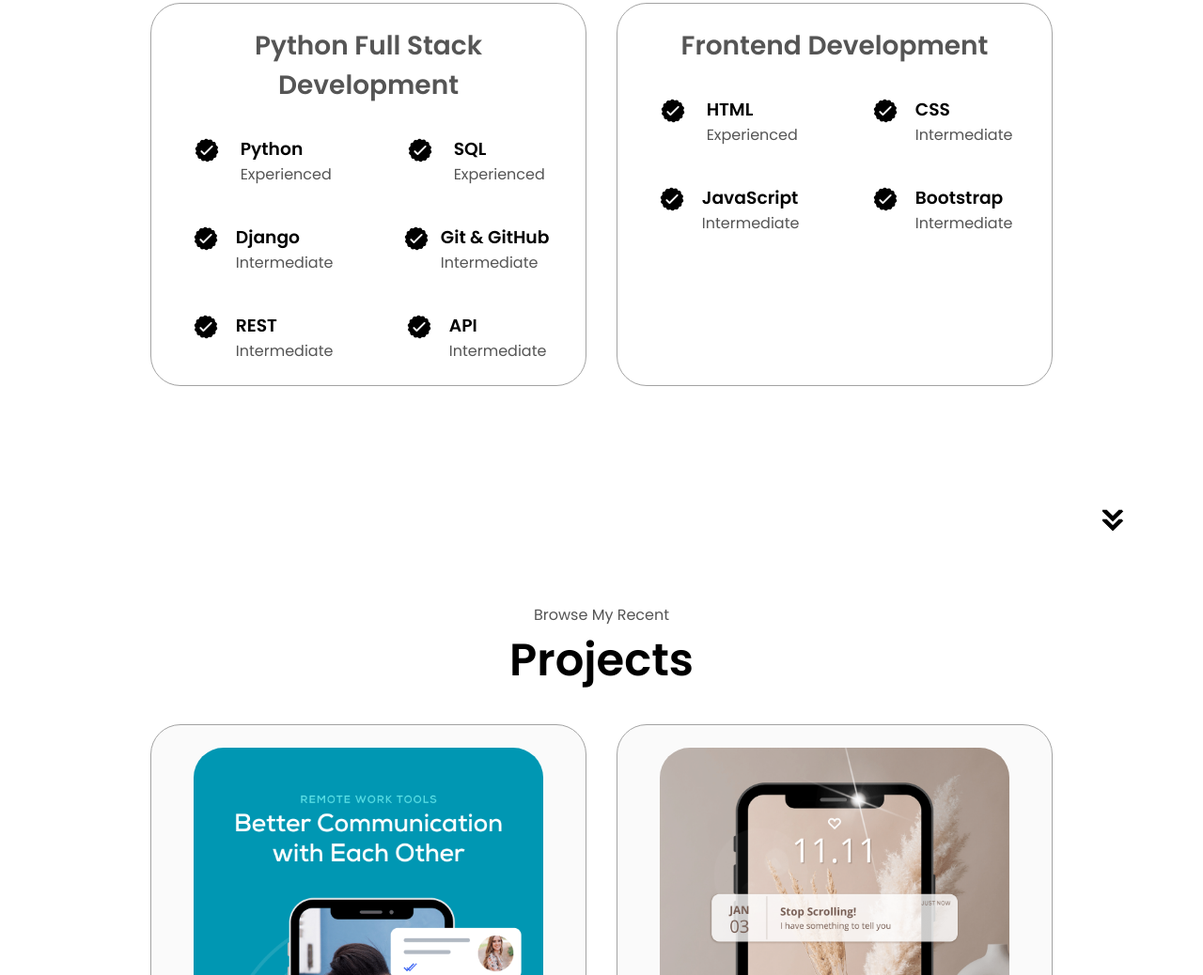
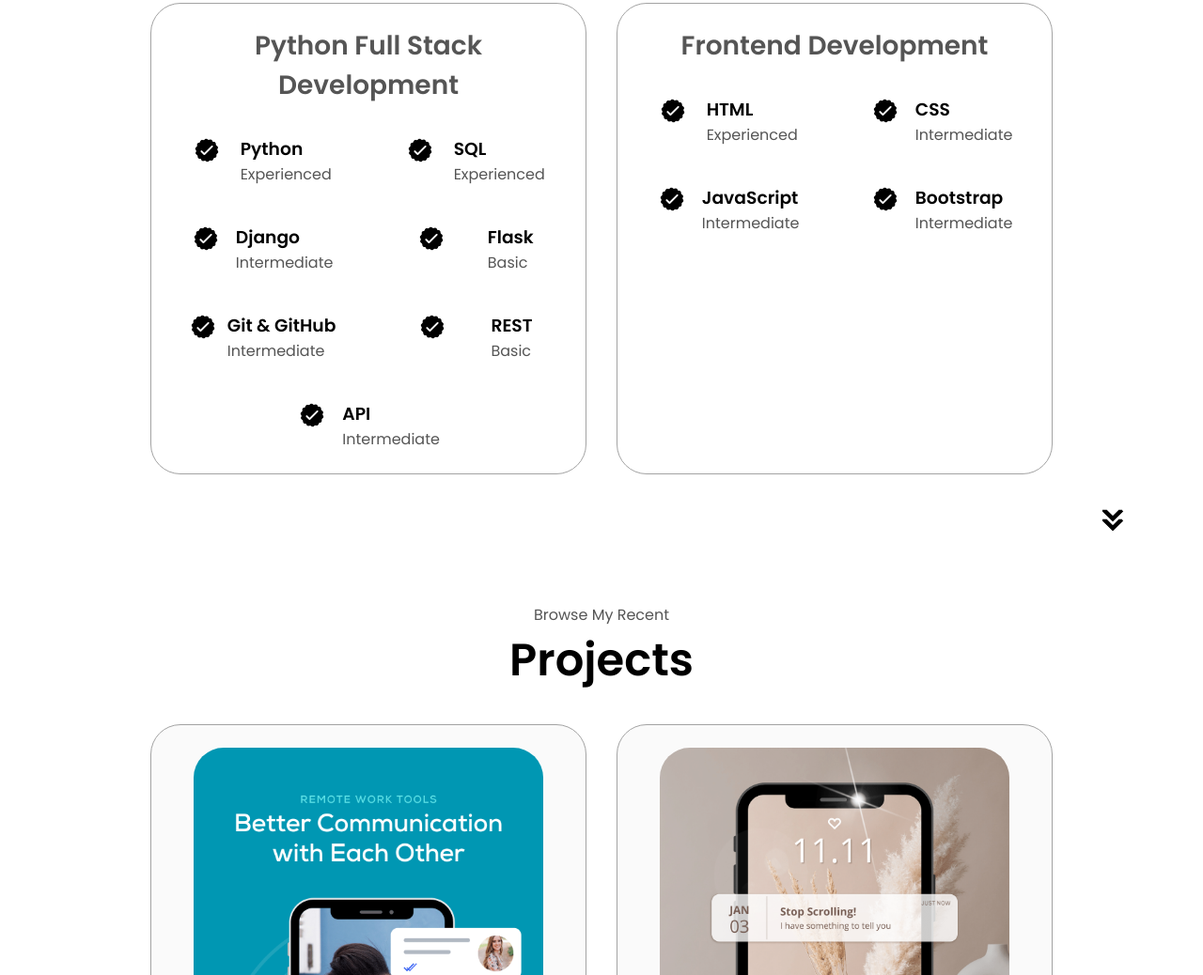
Before and after one commit to akankshyadash2001/My_Portfolio, a plain HTML site: page index.html in a window 1280 px wide. Shown: the part 1822-2860 px from the top of the page at 94% size. Drawn offline with Linux system fonts and the light colour scheme.

Commit message:
Update index.html

```diff
--- a/index.html
+++ b/index.html
@@ -165,6 +165,17 @@
                   class="icon"
                 />
                 <div>
+                  <h3>Flask</h3>
+                  <p>Basic</p>
+                </div>
+              </article>
+              <article>
+                <img
+                  src="./assets/checkmark.png"
+                  alt="Experience icon"
+                  class="icon"
+                />
+                <div>
                   <h3>Git & GitHub</h3>
                   <p>Intermediate</p>
                 </div>
@@ -177,7 +188,7 @@
                 />
                 <div>
                   <h3>REST</h3>
-                  <p>Intermediate</p>
+                  <p>Basic</p>
                 </div>
               </article>
               <article>
```
